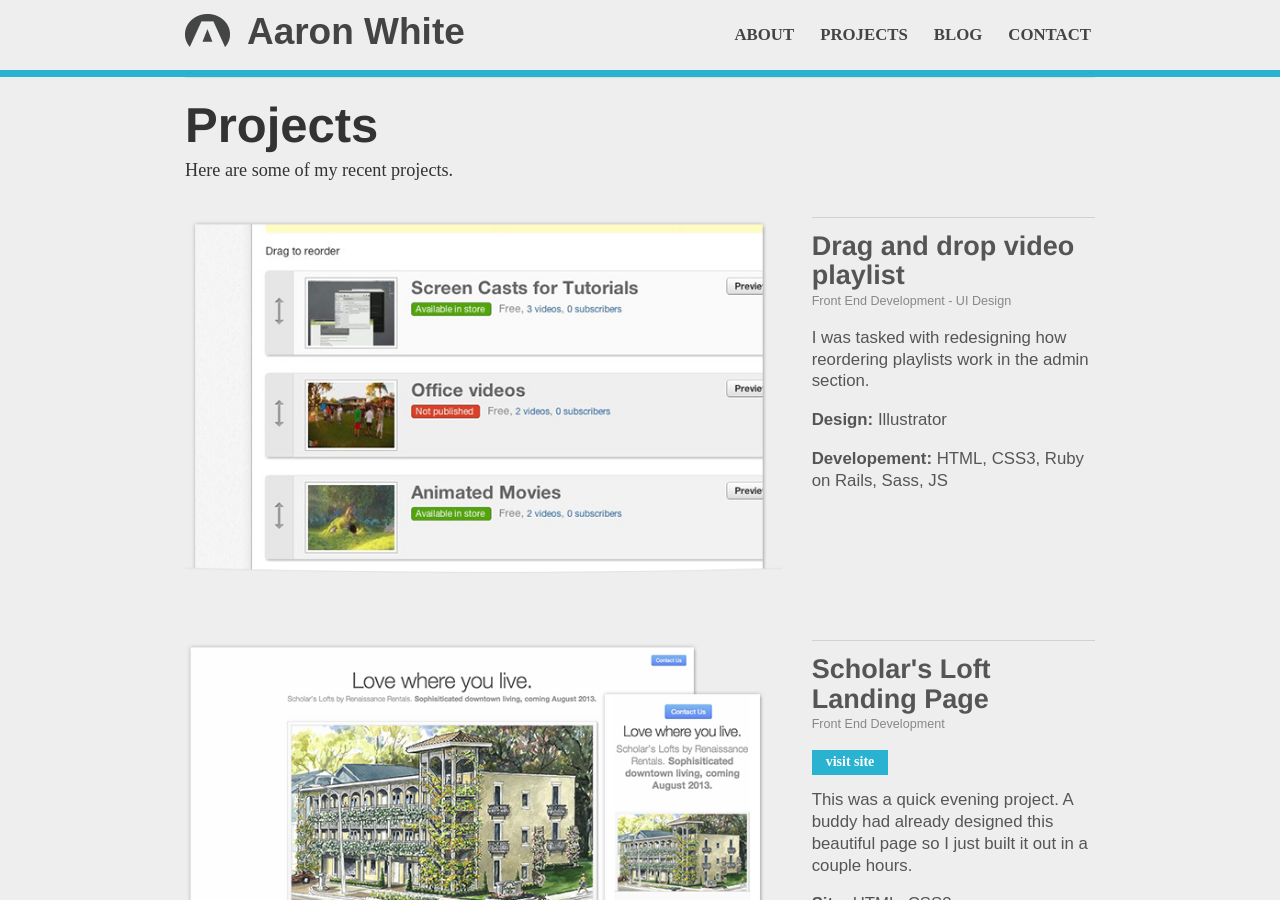
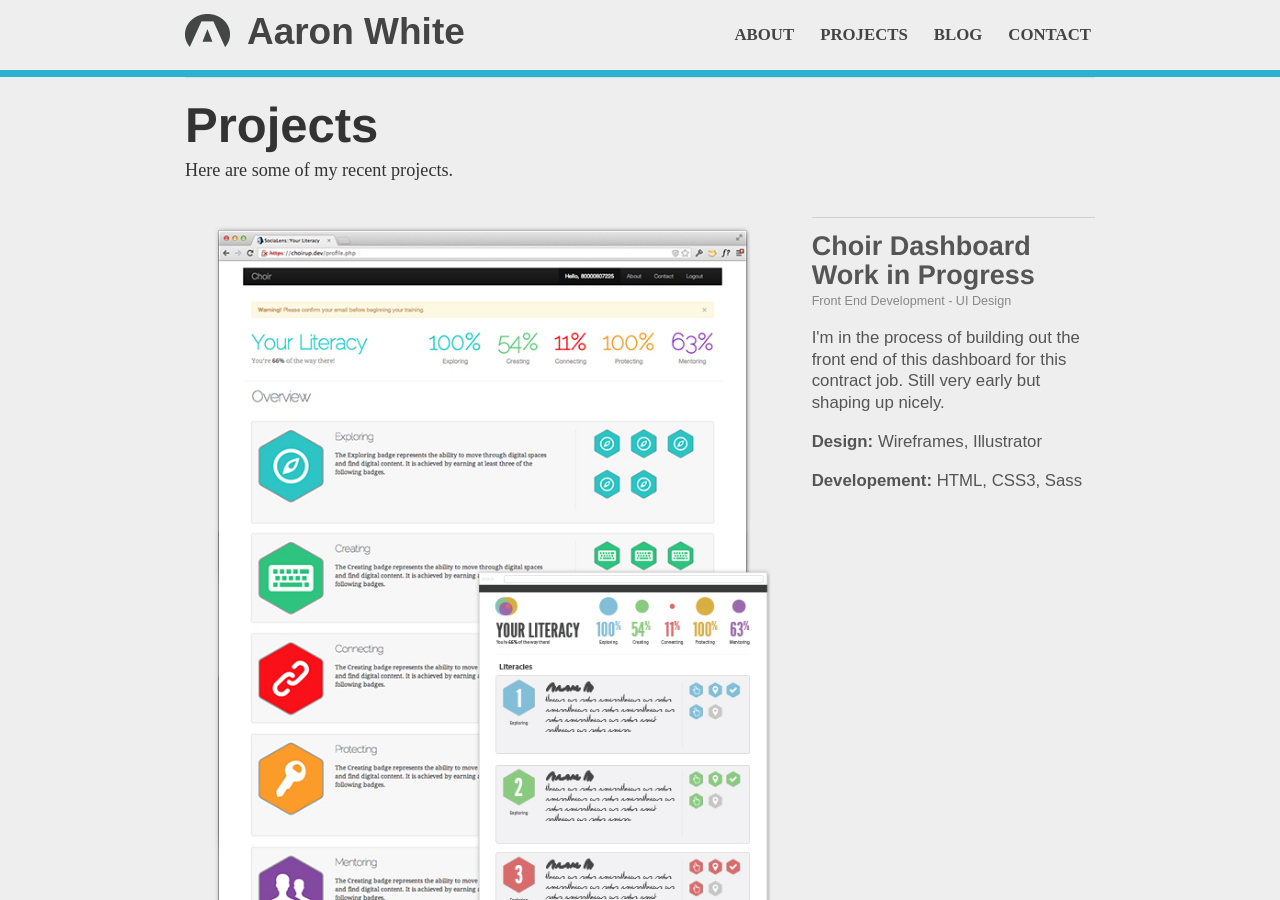
Before and after one commit to internetAaron/call-me-aaron, a Jekyll site: the page built from projects.html, in a window 1280 px wide and 900 px high. Built offline with Jekyll 4.4.1, drawn with Linux system fonts in a browser that asks for light colours; Markdown is read by kramdown in place of the engine named in the settings.

Commit message:
added choir to projects page

```diff
--- a/projects.html
+++ b/projects.html
@@ -10,6 +10,22 @@ path: /projects
     <h2>Projects</h2>
     <span>Here are some of my recent projects.</span>
     <br /><br />
+  </div>
+</div>
+
+<div class="row project">
+  <div class="eight columns">
+    <img src="images/projects/choir.jpg" alt="Viddler drag and drop UI">
+
+  </div>
+  <div class="four columns">
+    <article class="details">
+      <h3>Choir Dashboard Work in Progress</h3>
+      <small>Front End Development - UI Design</small>
+      <p>I'm in the process of building out the front end of this dashboard for this contract job.  Still very early but shaping up nicely.</p>
+      <p><strong>Design:</strong> Wireframes, Illustrator</p>
+      <p><strong>Developement:</strong> HTML, CSS3, Sass</p>
+    </article>
   </div>
 </div>
 
```
Also changed, not shown: images/projects/choir.jpg (added), 3 other files.
